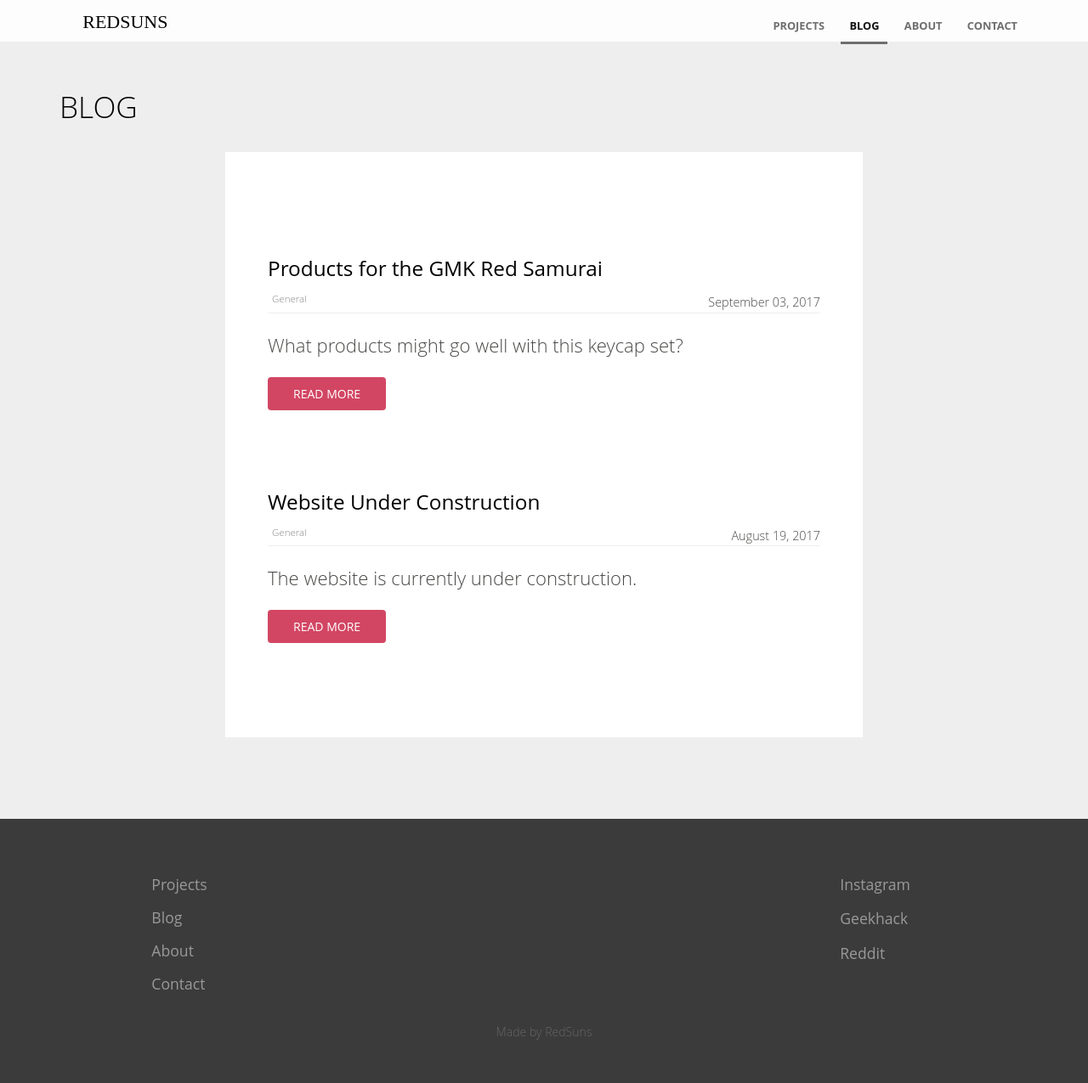
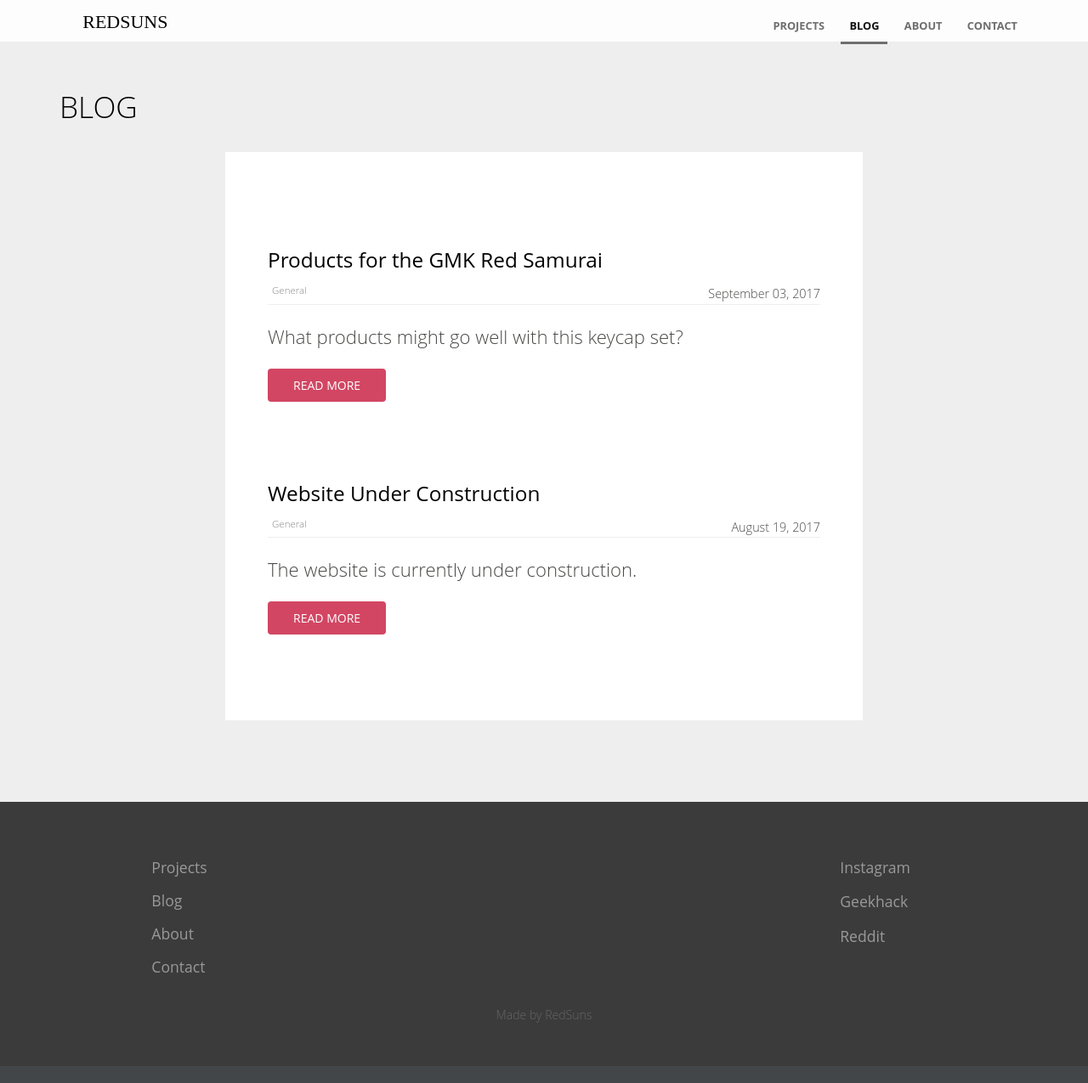
Before and after one commit to RedSunsRMK/redsunsrmk.github.io, a Jekyll site: the page built from blog/index.html, in a window 1280 px wide and 1275 px high. Shown: the whole window at 85% size. Built offline with Jekyll 4.4.1, drawn with Linux system fonts in a browser that asks for light colours; the list of posts is cut into pages by our own code.

Commit message:
Update blog.scss

```diff
--- a/_sass/blog.scss
+++ b/_sass/blog.scss
@@ -1,7 +1,7 @@
 .blog-posts {
 	background: #fff;
 	list-style: none;
-	padding: 20px 50px 20px 50px;
+	padding: 10px 50px 10px 50px;
 
 	li {
 		margin: 100px 0;
```
